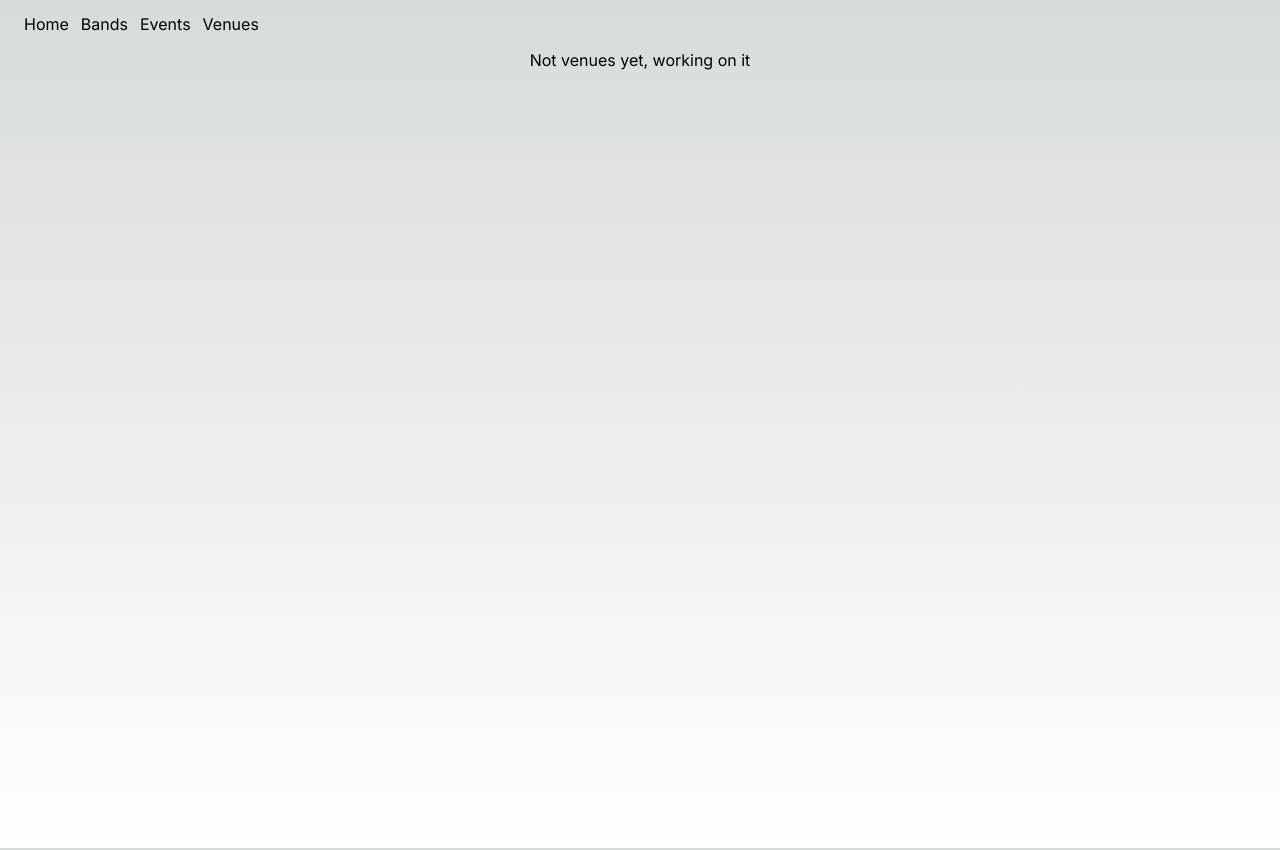
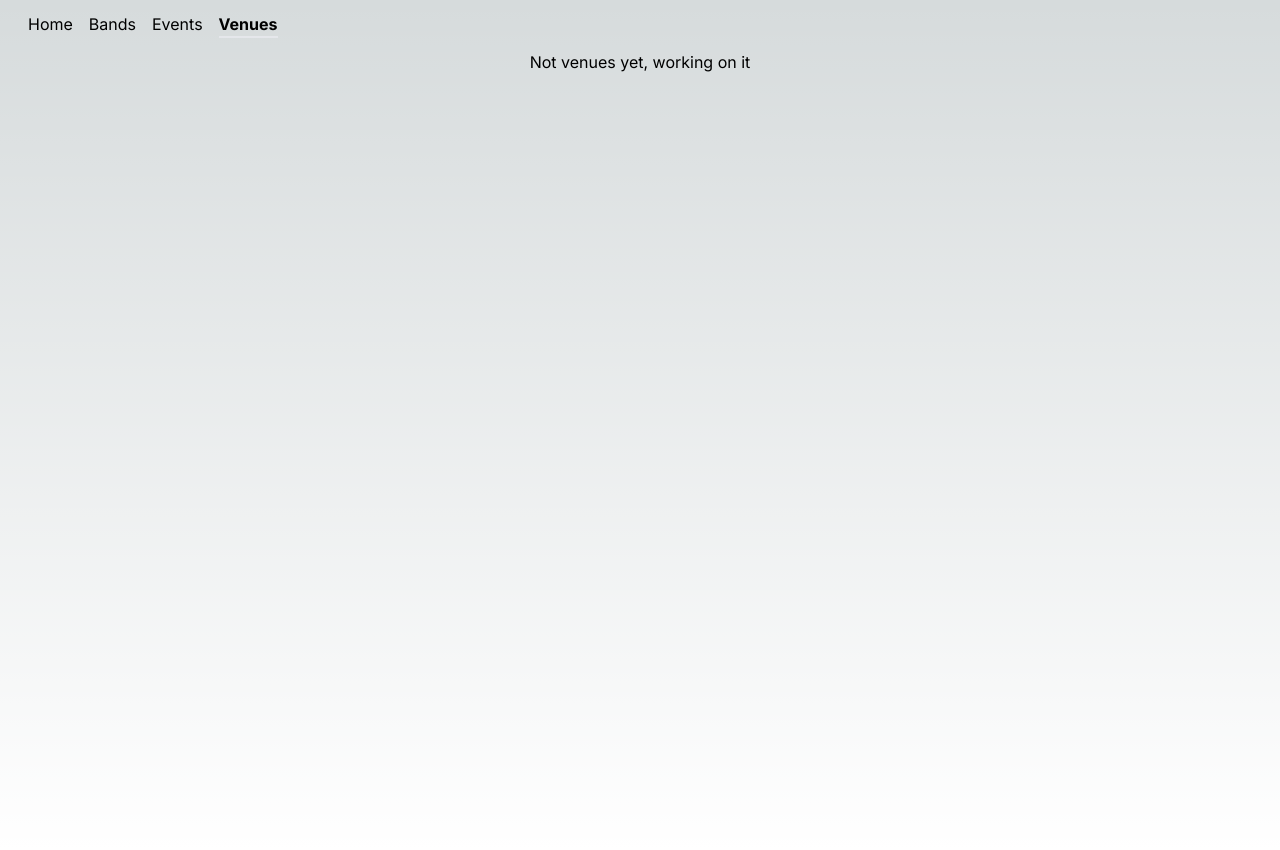
Before and after one commit to jamesonwilliams/diy-discord, a Next.js app: page /venues in a window 1280 px wide. Built offline with nearby package versions, Linux system fonts and the light colour scheme.

Commit message:
Highlight selected page in nav bar

```diff
--- a/src/app/components/nav/Navbar.tsx
+++ b/src/app/components/nav/Navbar.tsx
@@ -1,23 +1,29 @@
+"use client";
+import Link from "next/link";
+import { usePathname } from "next/navigation";
 
-import Link from 'next/link';
+const tabs = [
+  { name: "Home", path: "/" },
+  { name: "Bands", path: "/bands" },
+  { name: "Events", path: "/events" },
+  { name: "Venues", path: "/venues" },
+];
 
 export default function Navbar() {
+  const router = usePathname();
+  const selectedTab = tabs.find((tab) => tab.path === router);
   return (
     <>
       <nav className="flex justify-between flex-wrap p-3">
         <ul className="flex">
-          <li className="ml-3">
-            <Link href="/">Home</Link>
-          </li>
-          <li className="ml-3">
-            <Link href="/bands">Bands</Link>
-          </li>
-          <li className="ml-3">
-            <Link href="/events">Events</Link>
-          </li>
-          <li className="ml-3">
-            <Link href="/venues">Venues</Link>
-          </li>
+          {tabs.map((tab) => (
+            <li
+              key={tab.name}
+              className={`ml-4 ${tab.name === selectedTab?.name ? "font-bold border-b-2" : ""}`}
+            >
+              <Link href={tab.path}>{tab.name}</Link>
+            </li>
+          ))}
         </ul>
       </nav>
     </>
```
